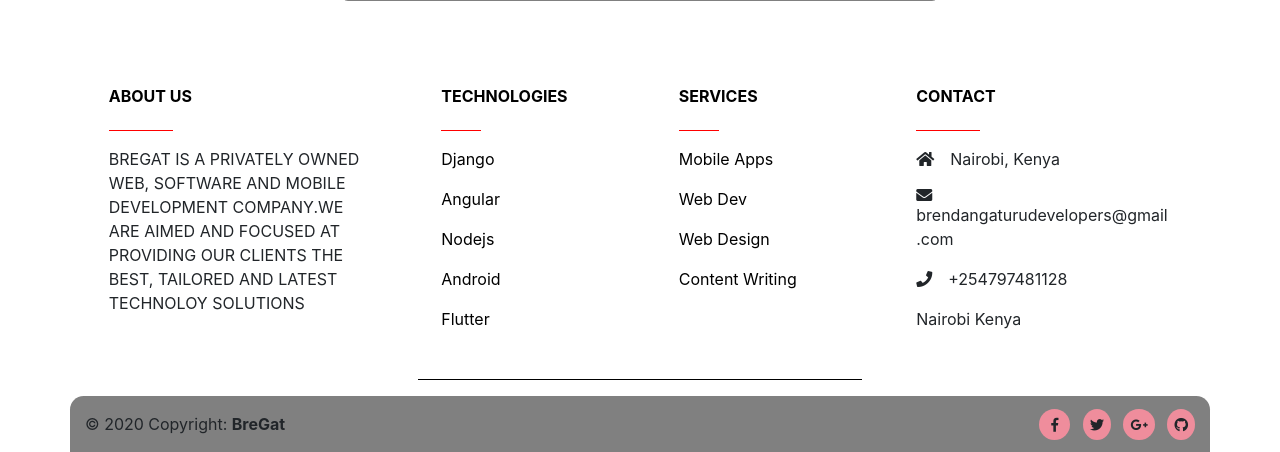
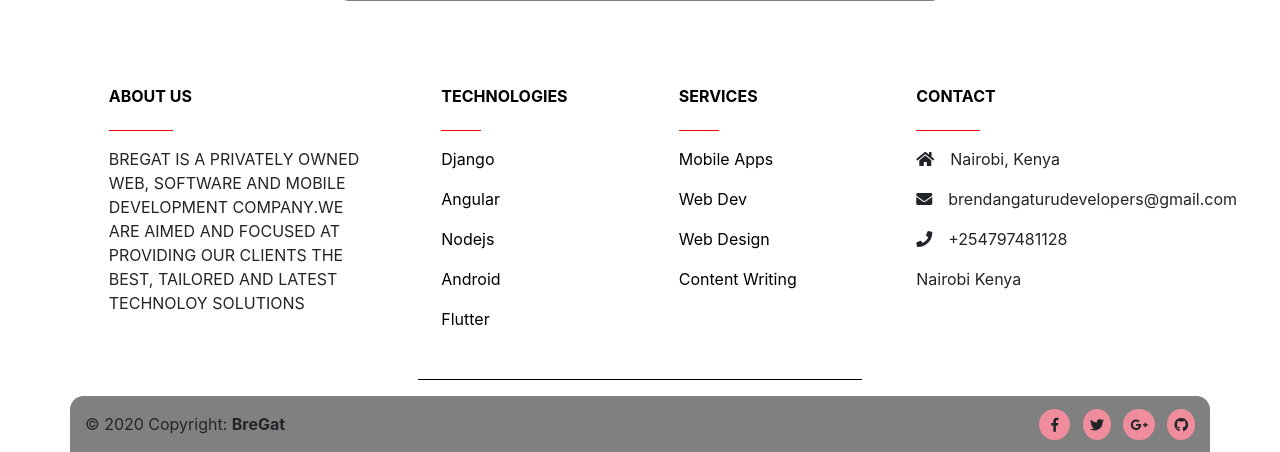
Before and after one commit to brendangaturu/Brendan_Website, a Django app: page /contact/ in a window 1280 px wide. Shown: the part 1550-2002 px from the top of the page. Run offline with Django 3.2, Linux system fonts and the light colour scheme; some libraries are stand-ins or nearby versions; some web fonts are replaced.

Commit message:
Footer fixed

```diff
--- a/templates/base.html
+++ b/templates/base.html
@@ -156,7 +156,7 @@
                     <p>
                         <i class="fas fa-home mr-3"></i>Nairobi, Kenya
                     </p>
-                    <p>
+                    <p style="white-space: nowrap;">
                         <i class="fas fa-envelope mr-3"></i>brendangaturudevelopers@gmail.com
                     </p>
                     <p>
```
